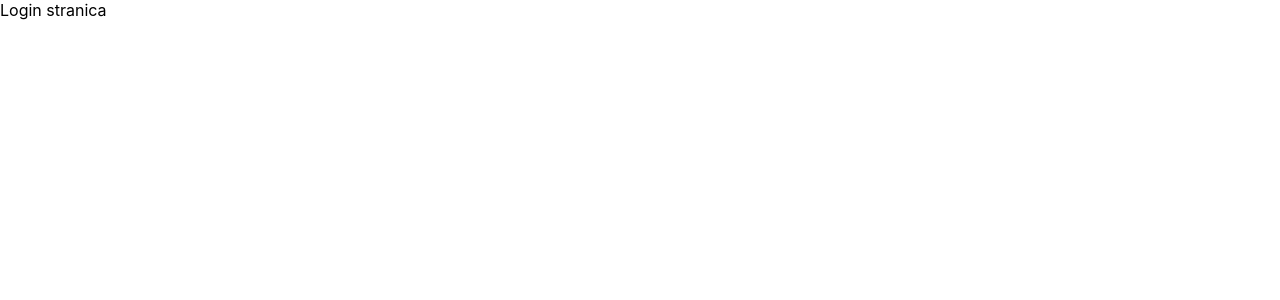
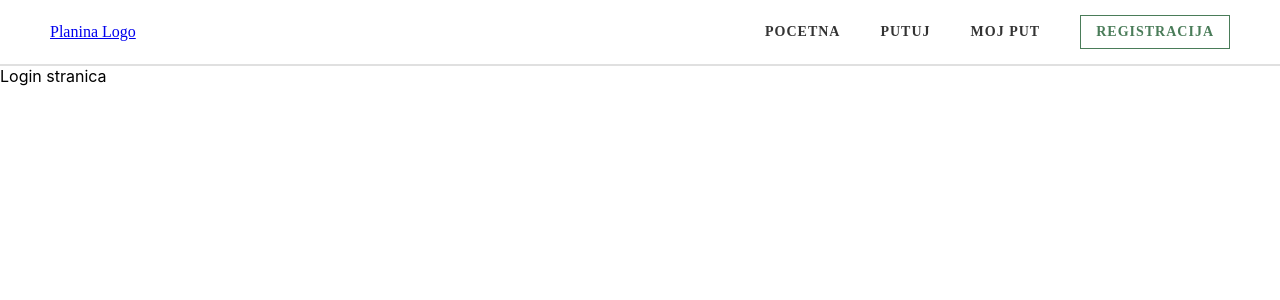
Before and after one commit to Sekulaa79/KTEH2026-seminarski, a React (Create React App) app: page /login in a window 1280 px wide. Shown: the top 300 px of the page. Built offline with nearby package versions, Linux system fonts and the light colour scheme.

Commit message:
dodat navbar,interfejs,klasa

```diff
--- a/src/App.tsx
+++ b/src/App.tsx
@@ -2,6 +2,7 @@ import React from 'react';
 import logo from './logo.svg';
 import './App.css';
 import { BrowserRouter as Router, Routes, Route } from 'react-router-dom';
+import Navbar from './components/Navbar';
 import Home from './pages/Home';
 import Explore from './pages/Explore';
 import DestinationDetails from './pages/DestinationDetails';
@@ -12,6 +13,7 @@ import Login from './pages/Login';
 const App: React.FC = () => {
   return (
     <Router>
+      <Navbar />
       <Routes>
         <Route path="/" element={<Home />} />
         <Route path="/putuj" element={<Explore />} />
--- /dev/null
+++ b/src/components/Navbar.css
@@ -0,0 +1,29 @@
+
+.navbar {
+  display: flex;
+  justify-content: space-between;
+  align-items: center;
+  padding: 15px 50px;
+  border-bottom: 2px solid #e0e0e0;
+  font-family: serif;
+}
+
+.nav-links {
+  display: flex;
+  gap: 40px;
+  align-items: center;
+}
+
+.nav-links a {
+  text-decoration: none;
+  color: #333;
+  font-weight: bold;
+  font-size: 14px;
+  letter-spacing: 1px;
+}
+
+.register-btn {
+  border: 1px solid #4a7c59;
+  padding: 8px 15px;
+  color: #4a7c59 !important;
+}
--- /dev/null
+++ b/src/components/Navbar.tsx
@@ -0,0 +1,23 @@
+// src/components/Navbar.tsx
+import React from 'react';
+import { Link } from 'react-router-dom';
+import './Navbar.css';
+
+const Navbar: React.FC = () => {
+  return (
+    <nav className="navbar">
+      <div className="logo-container">
+
+        <Link to="/">Planina Logo</Link>
+      </div>
+      <div className="nav-links">
+        <Link to="/">POCETNA</Link>
+        <Link to="/putuj">PUTUJ</Link>
+        <Link to="/moj-put">MOJ PUT</Link>
+        <Link to="/login" className="register-btn">REGISTRACIJA</Link>
+      </div>
+    </nav>
+  );
+};
+
+export default Navbar;
```
Also changed, not shown: src/models/Destination.ts (added, +18 -0 lines).
